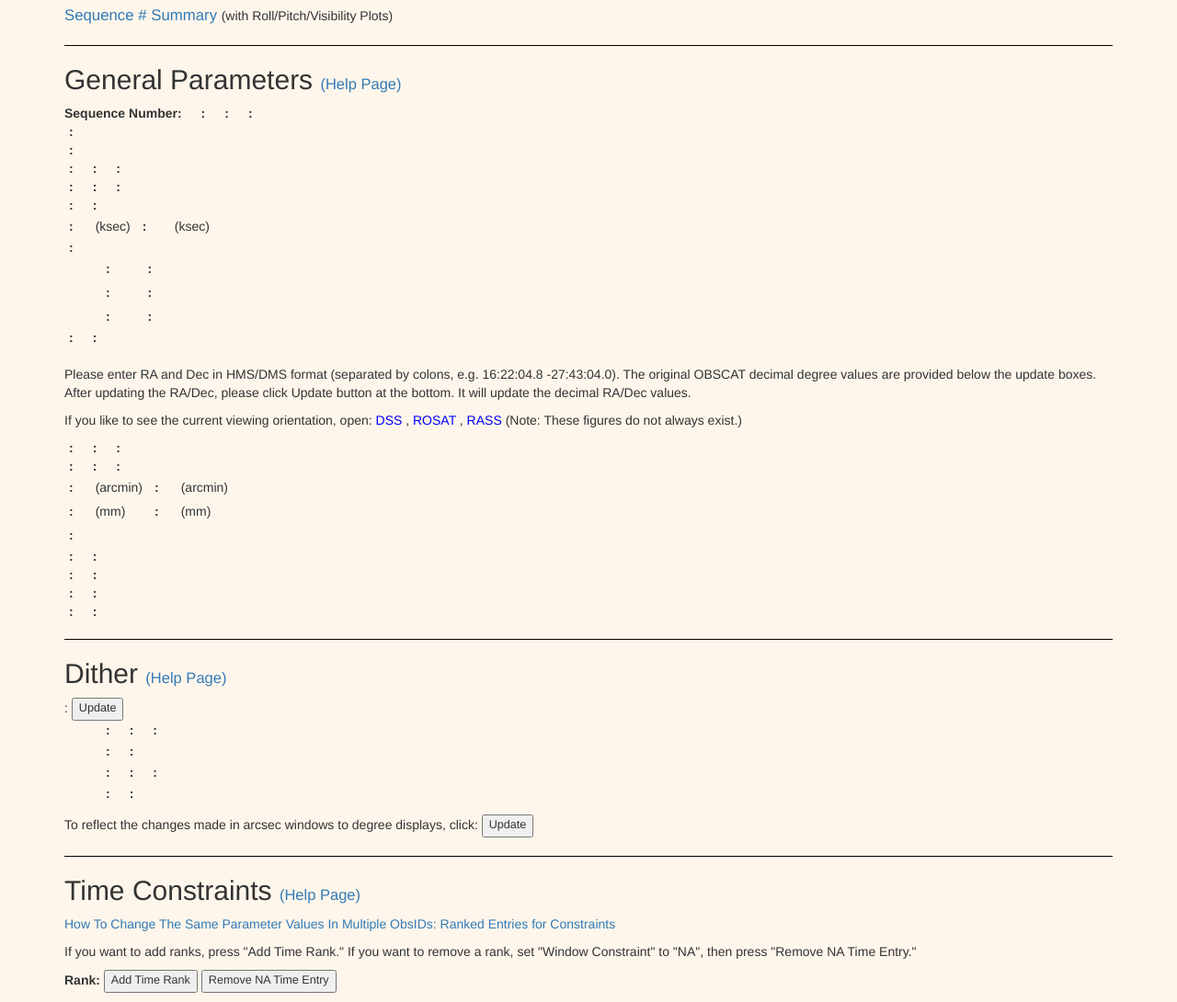
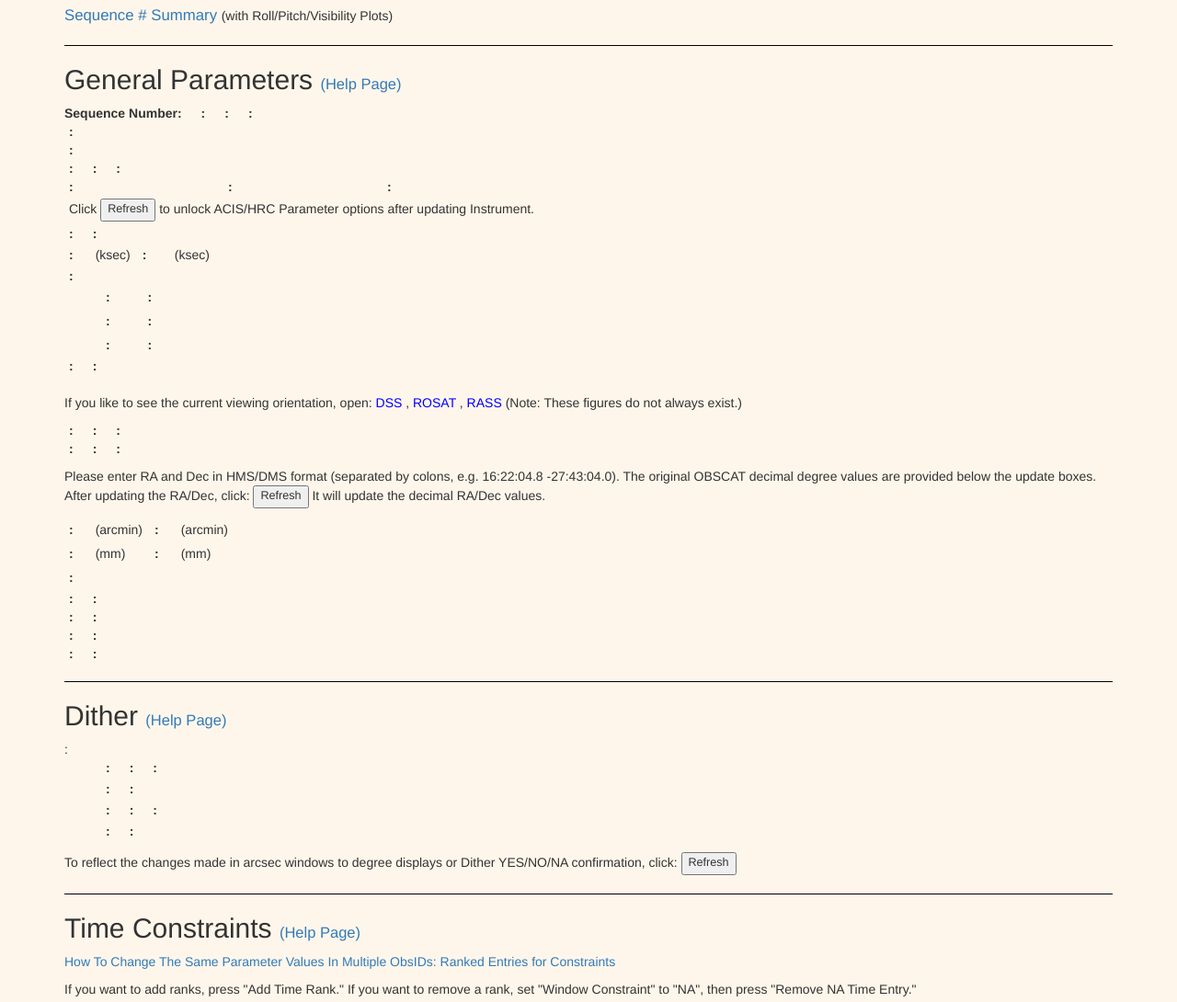
Before and after one commit to chandra-mta/Ocat_Flask_App, a Python web app: template app/templates/ocatdatapage/index.html in a window 1280 px wide. Shown: the part 177-1267 px from the top of the page at 92% size. Run offline with Jinja, Linux system fonts and the light colour scheme; the template is opened without the code that fills it, so the values that code supplies are empty; some libraries are stand-ins or nearby versions.

Commit message:
fix update buttons to Refresh in ocatdatapage and add error handling for target parameter status page

```diff
--- a/app/ocatdatapage/routes.py
+++ b/app/ocatdatapage/routes.py
@@ -108,7 +108,7 @@ def index(obsid=''):
 #
         try:
             ct_dict  = csd.create_selection_dict(obsid)
-        except Exception as e: #use variable e for debugging purposes beyond failure to find Obsid in the database.
+        except Exception as create_selection_dict_exc: #use variable e for debugging purposes beyond failure to find Obsid in the database.
             session.pop('_flashes', None)
             flash('Obsid is not found in the database!')
 
@@ -123,7 +123,7 @@ def index(obsid=''):
         if 'submit_test' in request.form:
             ct_dict, obsids_list = update_ct_dict(ct_dict, request.form)
 #
-#--- if Update button was pushed, usually rank related update
+#--- if Refresh button was pushed, usually rank related update
 #
             if 'check' in request.form:
                 ct_dict = update_values(request.form, ct_dict)
@@ -507,7 +507,7 @@ def update_values(form, ct_dict):
 #
 #--- opening rank entries
 #
-    if chk == 'Update':
+    if chk == 'Refresh':
         if ct_dict['window_flag'][-1] == 'Y':
             if ct_dict['time_ordr'][-1] == 0:
                 ct_dict['time_ordr'][-1] = 1
--- a/app/templates/ocatdatapage/index.html
+++ b/app/templates/ocatdatapage/index.html
@@ -125,6 +125,12 @@
         {{ create_entry('grating',    ct_dict) }}
         {{ create_entry('type',       ct_dict) }}
         </tr>
+        <tr>
+        <td colspan="6" style="padding-left:5px">
+        Click <input type='submit' name='check'  value='Refresh'>
+        to unlock ACIS/HRC Parameter options after updating Instrument.
+        </td>
+        </tr>
     </table>
     <table vorder=0>
         <tr>
@@ -167,22 +173,13 @@
         </tr>
     </table>
 
-
-    <p style='padding-top:20px;'>
-    Please enter RA and Dec in HMS/DMS format (separated by colons,
-    e.g. 16:22:04.8 -27:43:04.0). The original OBSCAT
-    decimal degree values are provided below the update boxes.
-    After updating the RA/Dec, please click Update button at the bottom.
-    It will update the decimal RA/Dec values.
-    </p>
-    <p>
+    <p style='padding-top:20px'>
     If you like to see the current viewing orientation, open:
             {{ map_image_opener('dss',   'blue', ct_dict) }},
             {{ map_image_opener('rosat', 'blue', ct_dict) }},
             {{ map_image_opener('rass',  'blue', ct_dict) }}
     (Note: These figures do not always exist.)
     </p>
-
     <table border=0>
         <tr>
         {{ create_entry('dra',          ct_dict) }}
@@ -195,7 +192,15 @@
         {{ create_entry('soe_roll',     ct_dict) }}
         </tr>
     </table>
-    <table bordder=0>
+    <p style="padding-top:10px">
+    Please enter RA and Dec in HMS/DMS format (separated by colons,
+    e.g. 16:22:04.8 -27:43:04.0). The original OBSCAT
+    decimal degree values are provided below the update boxes.
+    After updating the RA/Dec, click:
+    <input type='submit' name='check'  value='Refresh'>
+    It will update the decimal RA/Dec values.
+    </p>
+    <table border=0>
         <tr>
         {{ create_entry('y_det_offset', ct_dict) }}<td>(arcmin)</td>
         {{ create_entry('z_det_offset', ct_dict) }}<td>(arcmin)</td>
@@ -240,7 +245,6 @@
 
     {% else %}
         {{ create_entry('dither_flag',  ct_dict) }}
-        <input type='submit' name='check' value='Update'>
         <div style='margin-left:40px;'>
             <table border=0>
                 <tr>
@@ -268,8 +272,8 @@
         </div>
 
         <p style='padding-top:10px;'>
-        To reflect the changes made in arcsec windows to degree displays, click:
-        <input type='submit' name='check'  value='Update'>
+        To reflect the changes made in arcsec windows to degree displays or Dither YES/NO/NA confirmation, click:
+        <input type='submit' name='check'  value='Refresh'>
         </p>
     {% endif %}
 
@@ -490,7 +494,7 @@
 
     {% if not ct_dict['instrument'][-1] in ['HRC-I', 'HRC-S'] %}
         <h3>
-            ObsID {{ct_dict['obsid'][-1] }} is not an HRC observation. Instrument is {{ct_dict['instrument'][-1]}}.
+            ObsID {{ct_dict['obsid'][-1] }} is not an HRC observation. Instrument {{ct_dict['instrument'][-1]}} is selected.
         </h3>
     {% else %}
     </h2>
@@ -512,7 +516,7 @@
     </h2>
     {% if not ct_dict['instrument'][-1] in ['ACIS-I', 'ACIS-S'] %}
         <h3>
-            ObsID {{ct_dict['obsid'][-1] }} is not an ACIS observation. Instrument is {{ct_dict['instrument'][-1]}}.
+            ObsID {{ct_dict['obsid'][-1] }} is not an ACIS observation. Instrument {{ct_dict['instrument'][-1]}} is selected.
         </h3>
     {% else %}
         <table>
@@ -606,7 +610,7 @@
     {{ help_popup_page('../static/ocatdatapage/user_help.html#acis_window', ' (Help Page)', 55) }}
     </h2>
     {% if not ct_dict['instrument'][-1] in ['ACIS-I', 'ACIS-S'] %}
-        <h3>ObsID {{ct_dict['obsid'][-1] }} is not an ACIS Observation. Instrument is {{ct_dict['instrument'][-1]}}</h3>
+        <h3>ObsID {{ct_dict['obsid'][-1] }} is not an ACIS Observation. Instrument {{ct_dict['instrument'][-1]}} is selected.</h3>
 
     {% elif ct_dict['spwindow_flag'][-1] in null_list %}
         <input type='submit' name='awin_edit' value = 'Open to Edit'>
@@ -808,7 +812,7 @@
         <div style='padding-top:30px;'></div>
 
         <input type='submit' name='submit' value='Submit'>
-        <input type='submit' name='check'  value='Update'>
+        <input type='submit' name='check'  value='Refresh'>
 <!-- -->
 <!-- Warning: observation is already obiserved, archived etc  -->
 <!-- -->
```
Also changed, not shown: app/orupdate/routes.py (+8 -3 lines), app/static/orupdate/help.html (+0 -9 lines), app/templates/orupdate/index.html (+8 -2 lines), app/templates/orupdate/macros.html (+12 -7 lines).
